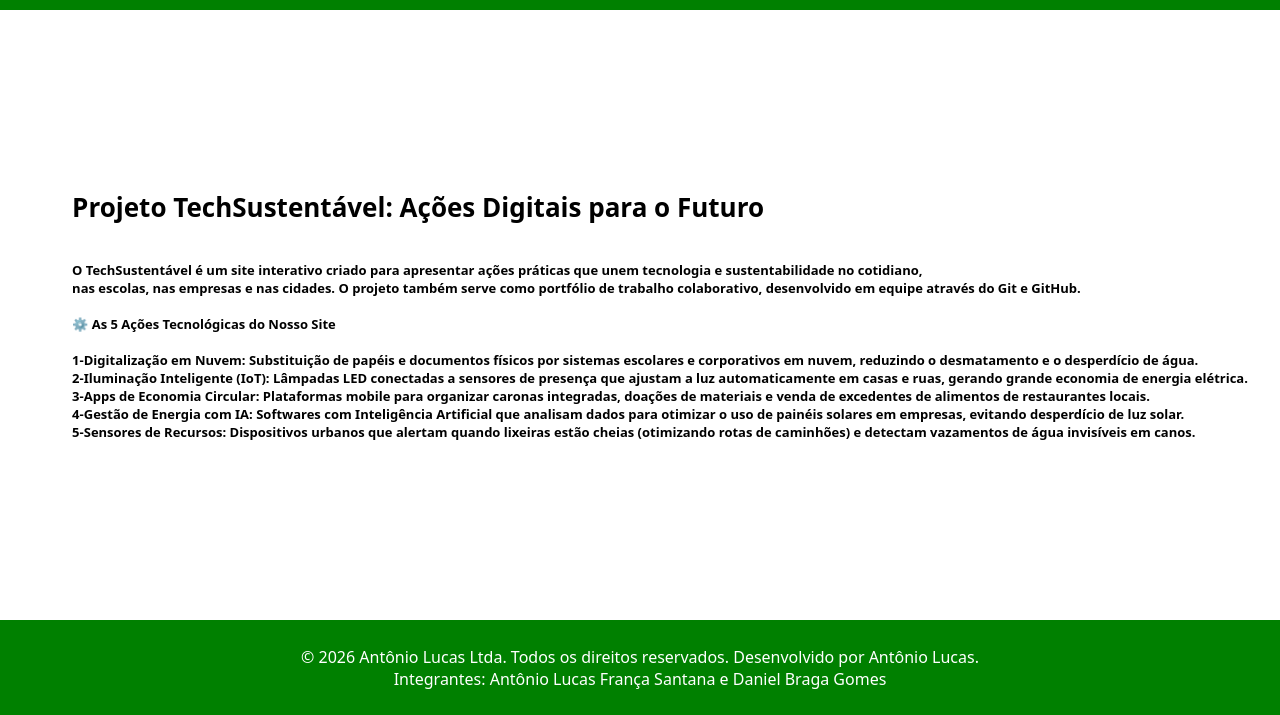
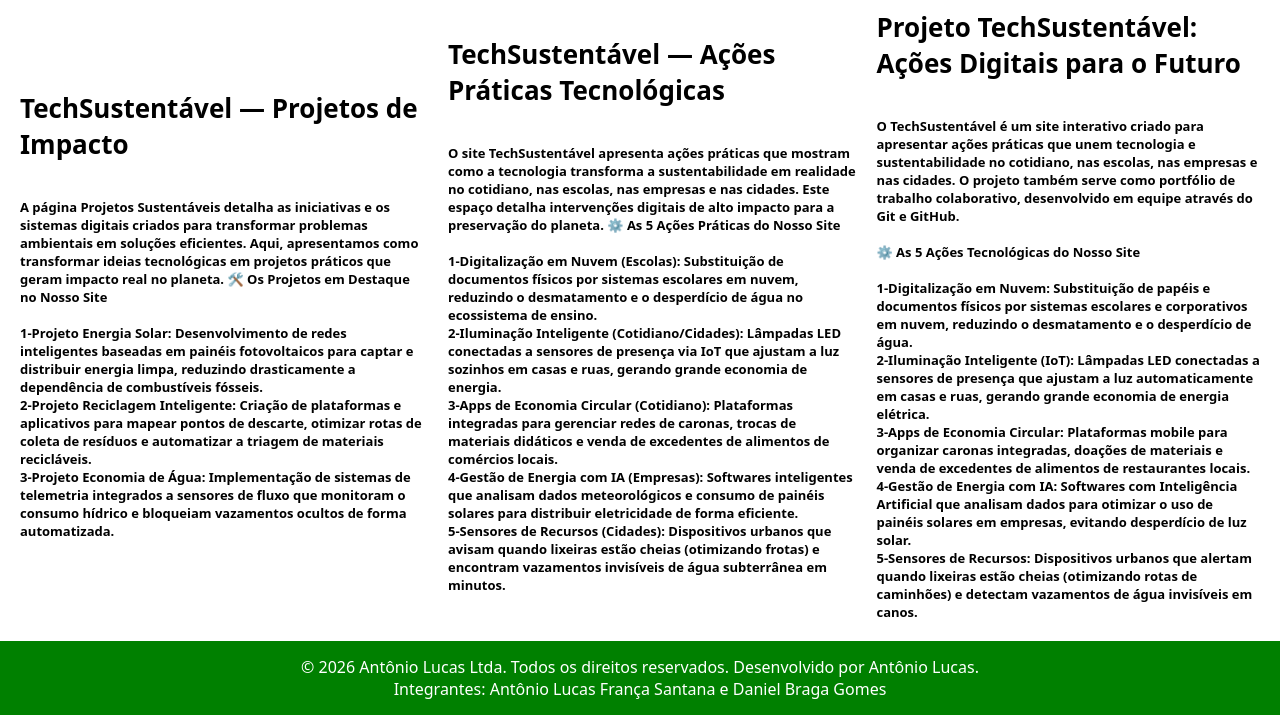
Before and after one commit to luquetaaa-stack/techsustentavel, a plain HTML site: page index.html in a window 1280 px wide. Shown: the part 85-800 px from the top of the page. Drawn offline with Linux system fonts and the light colour scheme.

Commit message:
Finalizando HTML

```diff
--- a/index.html
+++ b/index.html
@@ -18,14 +18,39 @@
 
     <main>
         <div>
+            <h1>
+                TechSustentável — Projetos de Impacto <br> <br>
+            </h1>
+
             <h4>
+                A página Projetos Sustentáveis detalha as iniciativas e os sistemas digitais criados para transformar problemas ambientais em soluções eficientes.
+                Aqui, apresentamos como transformar ideias tecnológicas em projetos práticos que geram impacto real no planeta.
 
+                🛠️ Os Projetos em Destaque no Nosso Site <br>
+
+                <br>1-Projeto Energia Solar: Desenvolvimento de redes inteligentes baseadas em painéis fotovoltaicos para captar e distribuir energia limpa, reduzindo drasticamente a dependência de combustíveis fósseis.
+                <br>2-Projeto Reciclagem Inteligente: Criação de plataformas e aplicativos para mapear pontos de descarte, otimizar rotas de coleta de resíduos e automatizar a triagem de materiais recicláveis.
+                <br>3-Projeto Economia de Água: Implementação de sistemas de telemetria integrados a sensores de fluxo que monitoram o consumo hídrico e bloqueiam vazamentos ocultos de forma automatizada.
             </h4>
         </div>
 
         <div>
+            <h1>
+                TechSustentável — Ações Práticas Tecnológicas <br> <br>
+            </h1>
+
             <h4>
+                O site TechSustentável apresenta ações práticas que mostram como a tecnologia transforma a sustentabilidade em realidade no cotidiano, nas escolas,
+                nas empresas e nas cidades.
+                Este espaço detalha intervenções digitais de alto impacto para a preservação do planeta.
 
+                ⚙️ As 5 Ações Práticas do Nosso Site <br>
+
+                <br>1-Digitalização em Nuvem (Escolas): Substituição de documentos físicos por sistemas escolares em nuvem, reduzindo o desmatamento e o desperdício de água no ecossistema de ensino.
+                <br>2-Iluminação Inteligente (Cotidiano/Cidades): Lâmpadas LED conectadas a sensores de presença via IoT que ajustam a luz sozinhos em casas e ruas, gerando grande economia de energia.
+                <br>3-Apps de Economia Circular (Cotidiano): Plataformas integradas para gerenciar redes de caronas, trocas de materiais didáticos e venda de excedentes de alimentos de comércios locais.
+                <br>4-Gestão de Energia com IA (Empresas): Softwares inteligentes que analisam dados meteorológicos e consumo de painéis solares para distribuir eletricidade de forma eficiente.
+                <br>5-Sensores de Recursos (Cidades): Dispositivos urbanos que avisam quando lixeiras estão cheias (otimizando frotas) e encontram vazamentos invisíveis de água subterrânea em minutos.
             </h4>
         </div>
 
@@ -35,7 +60,7 @@
             </h1>
 
             <h4>
-                O TechSustentável é um site interativo criado para apresentar ações práticas que unem tecnologia e sustentabilidade no cotidiano, <br> nas escolas, nas empresas e nas
+                O TechSustentável é um site interativo criado para apresentar ações práticas que unem tecnologia e sustentabilidade no cotidiano, nas escolas, nas empresas e nas
                 cidades. O projeto também serve como portfólio de trabalho colaborativo, desenvolvido em equipe através do Git e GitHub. <br> <br>
 
 
```
Lines whose indentation alone changed are shown as unchanged.
